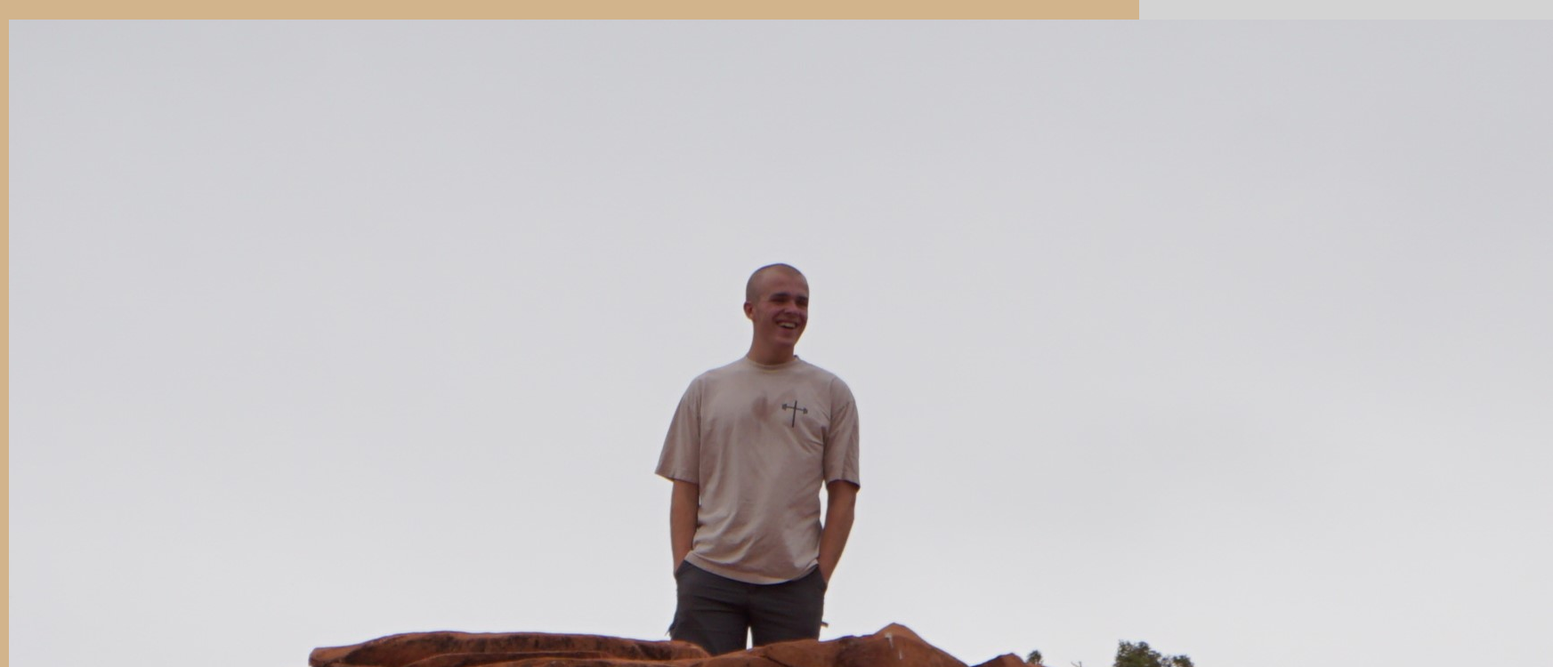
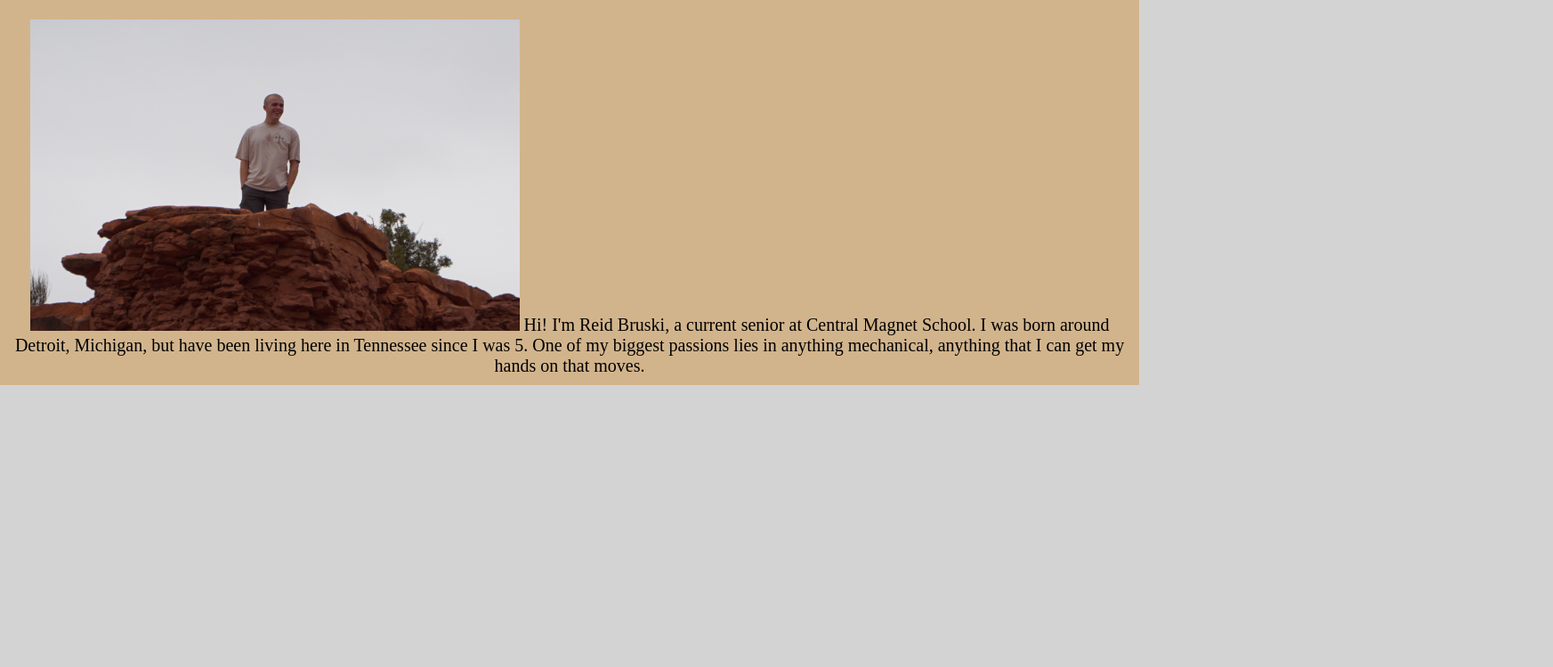
Before and after one commit to nolmon1/Reusable-Metal-can, a plain HTML site: page index.html in a window 1280 px wide. Shown: the part 550-1300 px from the top of the page at 89% size, 1745 px wide, since content can reach past the window. After the commit the page ends 983 px from the top, so only its background shows below. Drawn offline with Linux system fonts and the light colour scheme.

Commit message:
Update style.css

```diff
--- a/website/style.css
+++ b/website/style.css
@@ -60,6 +60,6 @@ h1 {
     text-decoration:none;
 }
 .img{
-    height: auto;
-    width: auto;
+    height: 350px;
+    width: 550px;
 }
```
